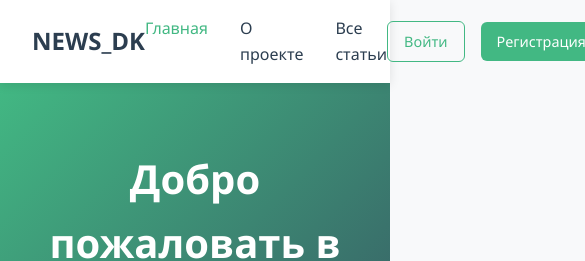
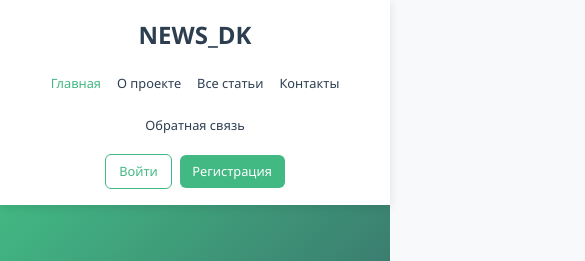
Before and after one commit to DKrey06/WEB_ProjectsDK, a Vue app in the folder vue-project-DK/: page / in a window 390 px wide. Shown: the top 261 px of the page, 585 px wide, since content can reach past the window. Built offline with nearby package versions, Linux system fonts and the light colour scheme; no server answers; the HTML template or start-up script is replaced by a standard one.

Commit message:
Header update with new transitions

```diff
--- a/vue-project-DK/src/components/common/Header.vue
+++ b/vue-project-DK/src/components/common/Header.vue
@@ -7,8 +7,10 @@
 
       <ul class="nav-menu">
         <li><router-link to="/">Главная</router-link></li>
-		<li><router-link to="/about">О проекте</router-link></li>
+        <li><router-link to="/about">О проекте</router-link></li>
         <li><router-link to="/articles">Все статьи</router-link></li>
+        <li><router-link to="/contact">Контакты</router-link></li>
+        <li><router-link to="/feedback">Обратная связь</router-link></li>
         <li v-if="authStore.isAuthenticated">
           <router-link to="/create-article">Создать статью</router-link>
         </li>
@@ -30,11 +32,14 @@
 
 <script setup>
 import { useAuthStore } from '@/stores/auth';
+import { useRouter } from 'vue-router';
 
 const authStore = useAuthStore();
+const router = useRouter();
 
 const logout = () => {
   authStore.logout();
+  router.push('/');
 };
 </script>
 
@@ -66,7 +71,7 @@ const logout = () => {
 .nav-menu {
   display: flex;
   list-style: none;
-  gap: 2rem;
+  gap: 1.5rem;
   margin: 0;
   padding: 0;
 }
@@ -76,6 +81,7 @@ const logout = () => {
   color: #2c3e50;
   font-weight: 500;
   transition: color 0.3s;
+  font-size: 0.9rem;
 }
 
 .nav-menu a:hover,
@@ -135,4 +141,37 @@ const logout = () => {
 .btn-logout:hover {
   background: #c0392b;
 }
+
+@media (max-width: 768px) {
+  .nav {
+    flex-direction: column;
+    gap: 1rem;
+    padding: 1rem;
+  }
+
+  .nav-menu {
+    gap: 1rem;
+    flex-wrap: wrap;
+    justify-content: center;
+  }
+
+  .nav-menu a {
+    font-size: 0.8rem;
+  }
+
+  .nav-auth {
+    gap: 0.5rem;
+  }
+
+  .user-greeting {
+    font-size: 0.8rem;
+  }
+
+  .btn-login,
+  .btn-register,
+  .btn-logout {
+    padding: 0.4rem 0.8rem;
+    font-size: 0.8rem;
+  }
+}
 </style>
```
